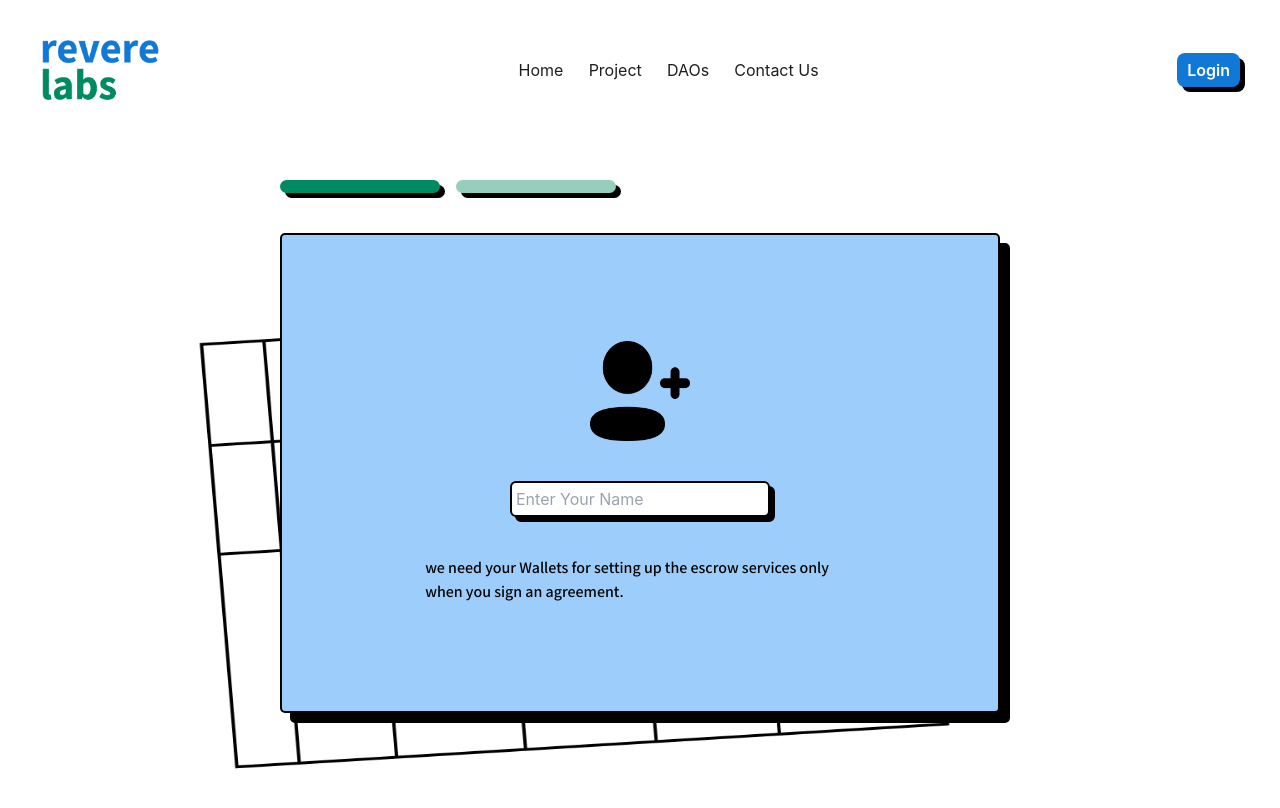
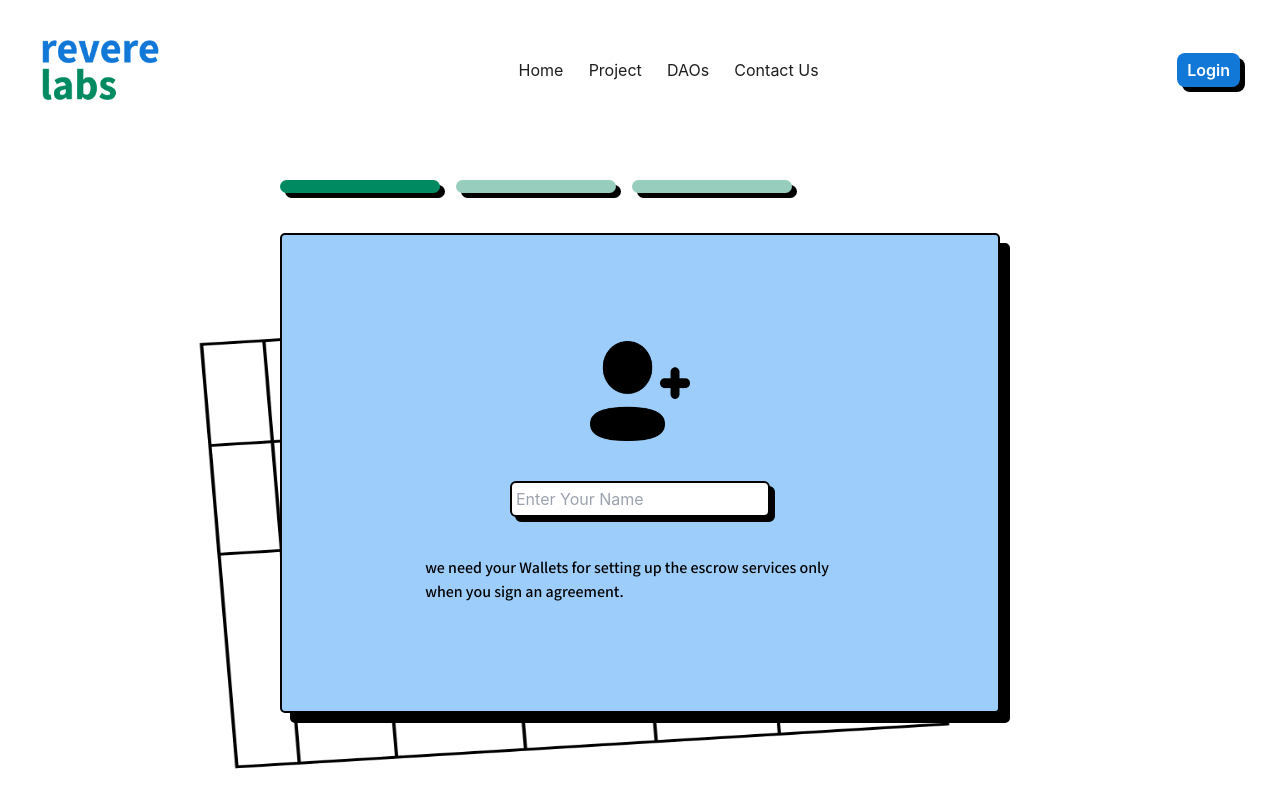
Before and after one commit to VisShon/RevereLabs, a Next.js app: page /login in a window 1280 px wide. Shown: the top 808 px of the page. Built offline with nearby package versions, Linux system fonts and the light colour scheme.

Commit message:
updated name

```diff
--- a/pages/login.jsx
+++ b/pages/login.jsx
@@ -31,7 +31,7 @@ function Login() {
 
         <div className={style.container}>
             <div className="mb-10 w-[45rem] relative z-10">
-                <Progress steps={2}
+                <Progress steps={3}
                     stepsDone={stepsDone}/>
                 <div className="relative z-10 mt-10 flex flex-col justify-center items-center w-[45rem] h-[30rem] bg-[#9DCEFB]  border-2 rounded-[5px] drop-shadow-[10px_10px_0px_rgba(0,0,0,1)]">
                     {stepsDone==1&&<>
```
Also changed, not shown: 2 other files (tests, documents, lock files or other folders).
